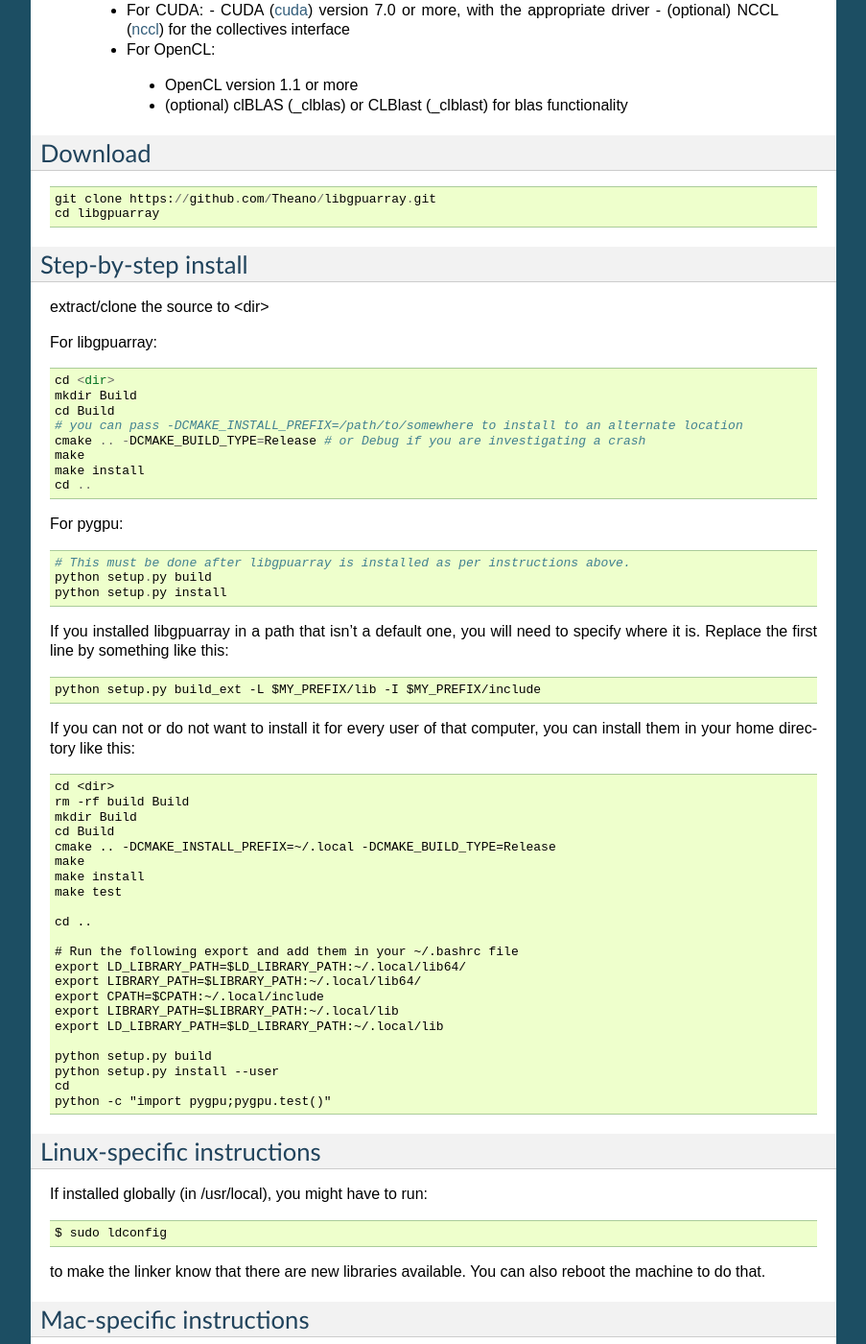
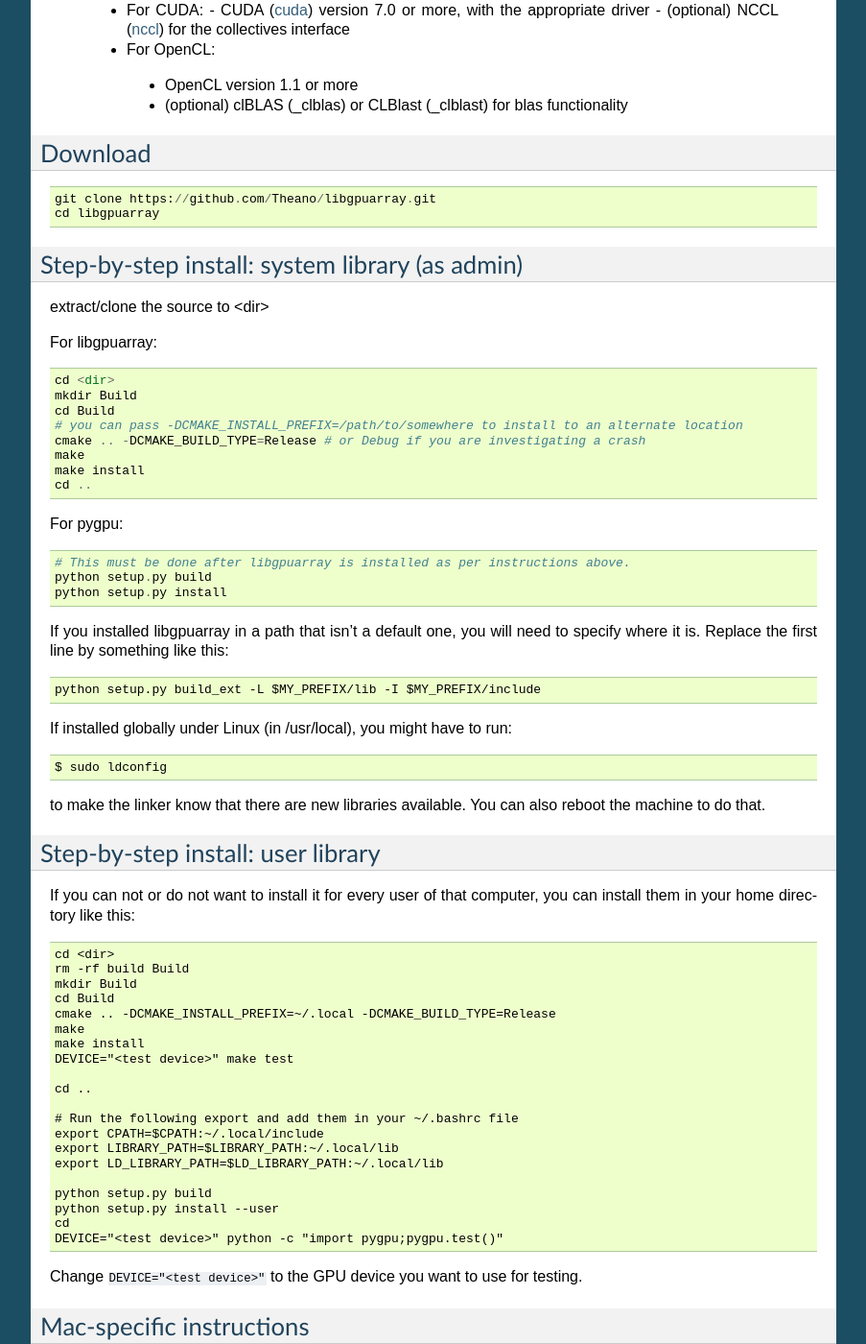
Before and after one commit to Theano/libgpuarray, a Sphinx documentation site: the page built from doc/installation.rst, in a window 1280 px wide and 1400 px high, scrolled down 639 px. Shown: the whole window at 96% size, without its empty margins (198-1101 px from the left). Built offline with Sphinx 7.4.7, drawn with Linux system fonts in a browser that asks for light colours; pages that are not in the unit, such as notebooks, are missing from menus; some of the changed text lies outside the part shown.

Commit message:
update install doc

```diff
--- a/doc/installation.rst
+++ b/doc/installation.rst
@@ -48,8 +48,8 @@
   git clone https://github.com/Theano/libgpuarray.git
   cd libgpuarray
 
-Step-by-step install
---------------------
+Step-by-step install: system library (as admin)
+-----------------------------------------------
 
 extract/clone the source to <dir>
 
@@ -79,6 +79,18 @@
 
   python setup.py build_ext -L $MY_PREFIX/lib -I $MY_PREFIX/include
 
+If installed globally under Linux (in /usr/local), you might have to run:
+
+.. code-block:: bash
+
+   $ sudo ldconfig
+
+to make the linker know that there are new libraries available.  You
+can also reboot the machine to do that.
+
+
+Step-by-step install: user library
+----------------------------------
 
 If you can not or do not want to install it for every user of that
 computer, you can install them in your home directory like this:
@@ -91,13 +103,11 @@
   cmake .. -DCMAKE_INSTALL_PREFIX=~/.local -DCMAKE_BUILD_TYPE=Release
   make
   make install
-  make test
+  DEVICE="<test device>" make test
 
   cd ..
 
   # Run the following export and add them in your ~/.bashrc file
-  export LD_LIBRARY_PATH=$LD_LIBRARY_PATH:~/.local/lib64/
-  export LIBRARY_PATH=$LIBRARY_PATH:~/.local/lib64/
   export CPATH=$CPATH:~/.local/include
   export LIBRARY_PATH=$LIBRARY_PATH:~/.local/lib
   export LD_LIBRARY_PATH=$LD_LIBRARY_PATH:~/.local/lib
@@ -105,21 +115,9 @@
   python setup.py build
   python setup.py install --user
   cd
-  python -c "import pygpu;pygpu.test()"
+  DEVICE="<test device>" python -c "import pygpu;pygpu.test()"
 
-
-Linux-specific instructions
----------------------------
-
-If installed globally (in /usr/local), you might have to run:
-
-.. code-block:: bash
-
-   $ sudo ldconfig
-
-to make the linker know that there are new libraries available.  You
-can also reboot the machine to do that.
-
+Change ``DEVICE="<test device>"`` to the GPU device you want to use for testing.
 
 Mac-specific instructions
 -------------------------
```
